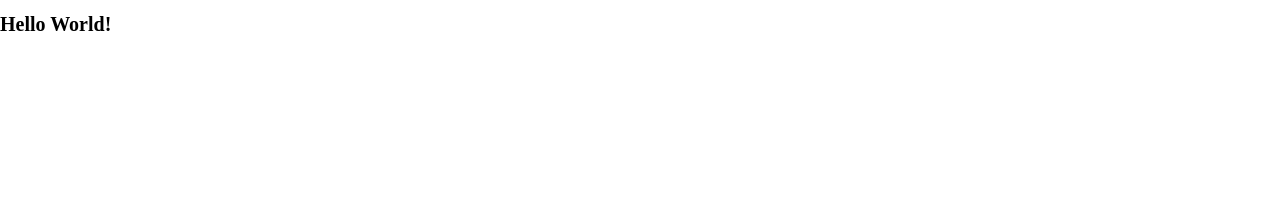
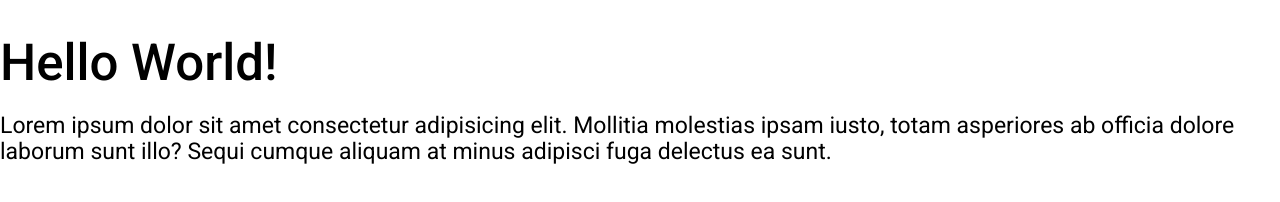
Before and after one commit to ramilzag/swimming, a plain HTML site: page index.html in a window 1280 px wide. Drawn offline with Linux system fonts and the light colour scheme.

Commit message:
Defined typography for the site

```diff
--- a/css/styles.css
+++ b/css/styles.css
@@ -18,3 +18,26 @@ html {
 }
 
 /* Topography */
+body {
+  font-family: "Roboto", Georgia, "Times New Roman", Times, serif;
+  font-size: 2.3rem;
+  font-weight: 400;
+}
+
+h1,
+h2 {
+  margin-bottom: 2rem;
+  font-weight: 500;
+}
+
+h1 {
+  font-size: 5.1rem;
+}
+
+h2 {
+  font-size: 4.1rem;
+}
+
+p {
+  margin-top: 0;
+}
--- a/index.html
+++ b/index.html
@@ -16,6 +16,11 @@
   <body>
     <div>
       <h1>Hello World!</h1>
+      <p>
+        Lorem ipsum dolor sit amet consectetur adipisicing elit. Mollitia
+        molestias ipsam iusto, totam asperiores ab officia dolore laborum sunt
+        illo? Sequi cumque aliquam at minus adipisci fuga delectus ea sunt.
+      </p>
     </div>
   </body>
 </html>
```
